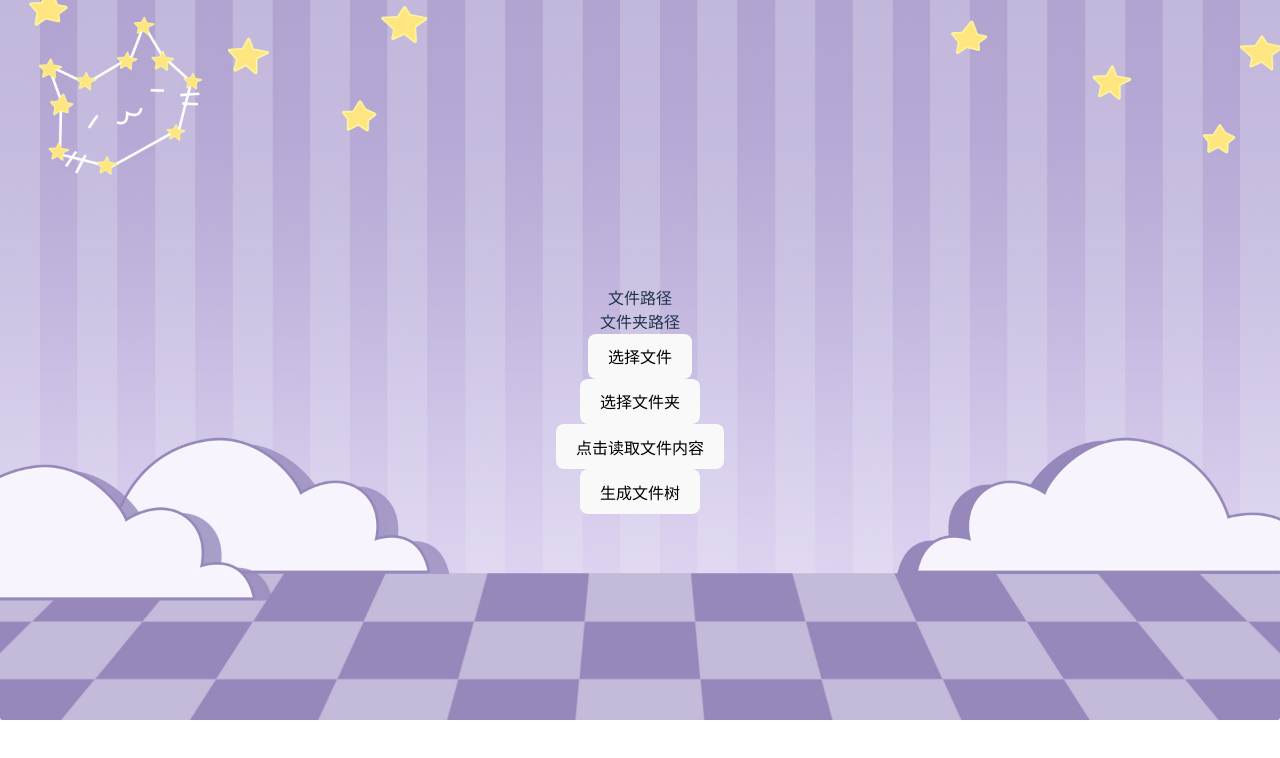
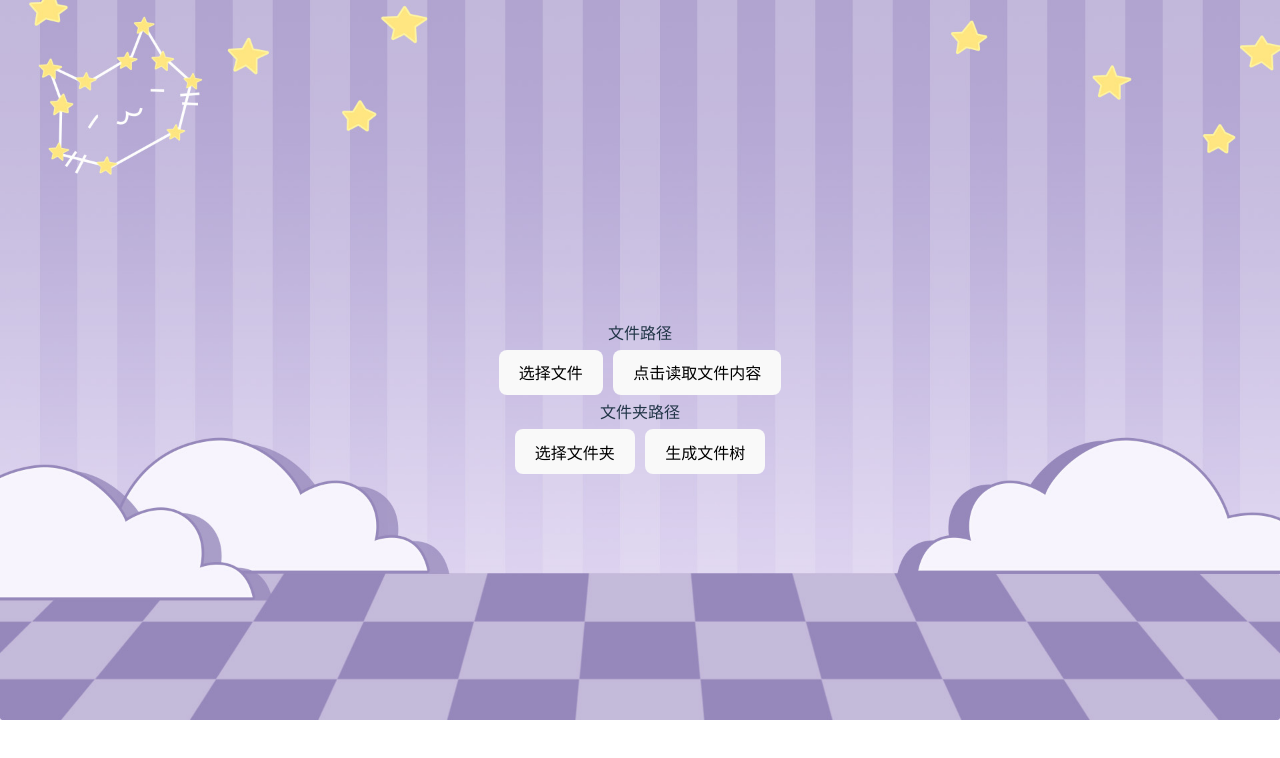
Before and after one commit to chen-ziwen/quick_modify_file, a Vue app: page / in a window 1280 px wide. Shown: the top 758 px of the page. Built offline with nearby package versions, Linux system fonts and the light colour scheme.

Commit message:
fixed: 简单修改一个样式 增加图标

```diff
--- a/electron/main.js
+++ b/electron/main.js
@@ -13,7 +13,7 @@ const createWindow = () => {
     const win = new BrowserWindow({
         width: 640,
         height: 360,
-        icon: path.join(__dirname, '..', './public/assets/dog.png'), // 开发路径
+        icon: path.join(__dirname, '..', 'public/assets/dog.png'), // 开发路径
         autoHideMenuBar: true,
         resizable: false, // 设置未不可调整大小
         webPreferences: {
--- a/package.json
+++ b/package.json
@@ -19,6 +19,7 @@
     "appId": "com.your-website.your-app",
     "productName": "ElectronApp",
     "copyright": "Copyright © 2023 <your-name>",
+    "icon":"public/assets/dog.png",
     "mac": {
       "category": "public.app-category.utilities"
     },
--- a/src/components/FileURl.vue
+++ b/src/components/FileURl.vue
@@ -29,13 +29,17 @@ async function getFile(url: string) {
 
 <template>
   <div class="file-url">
-    <p class="file-path-url">{{ filePath }}</p>
-    <p class="file-path-url">{{ folderPath }}</p>
-    <p class="file-path-url">{{ fileContent }}</p>
-    <button @click="openFile">选择文件</button>
-    <button @click="openFolder">选择文件夹</button>
-    <button @click="readFileContent(filePath)">点击读取文件内容</button>
-    <button @click="getFile(folderPath)">生成文件树</button>
+    <div class="file-box">
+      <p class="file-path-url">{{ filePath }}</p>
+      <p class="file-path-url">{{ fileContent }}</p>
+      <button @click="openFile">选择文件</button>
+      <button @click="readFileContent(filePath)">点击读取文件内容</button>
+    </div>
+    <div class="file-box">
+      <p class="file-path-url">{{ folderPath }}</p>
+      <button @click="openFolder">选择文件夹</button>
+      <button @click="getFile(folderPath)">生成文件树</button>
+    </div>
   </div>
 </template>
 
@@ -49,5 +53,11 @@ async function getFile(url: string) {
   height: 100%;
   background: url(/assets/images/cat.jpg) no-repeat;
   background-size: 100%;
+
+  .file-box {
+    button {
+      margin: 5px;
+    }
+  }
 }
 </style>
```
Also changed, not shown: public/assets/dog.png.
